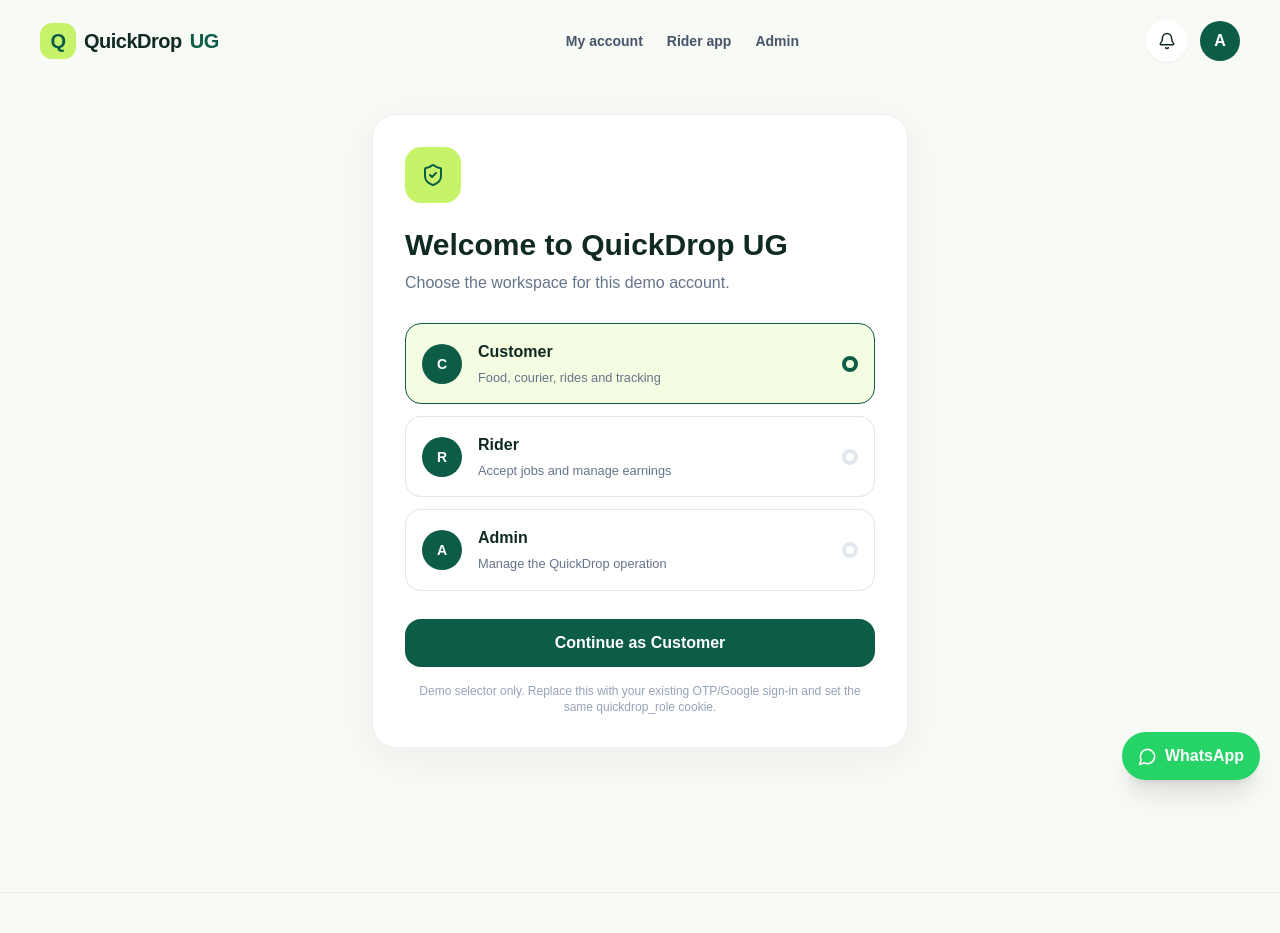
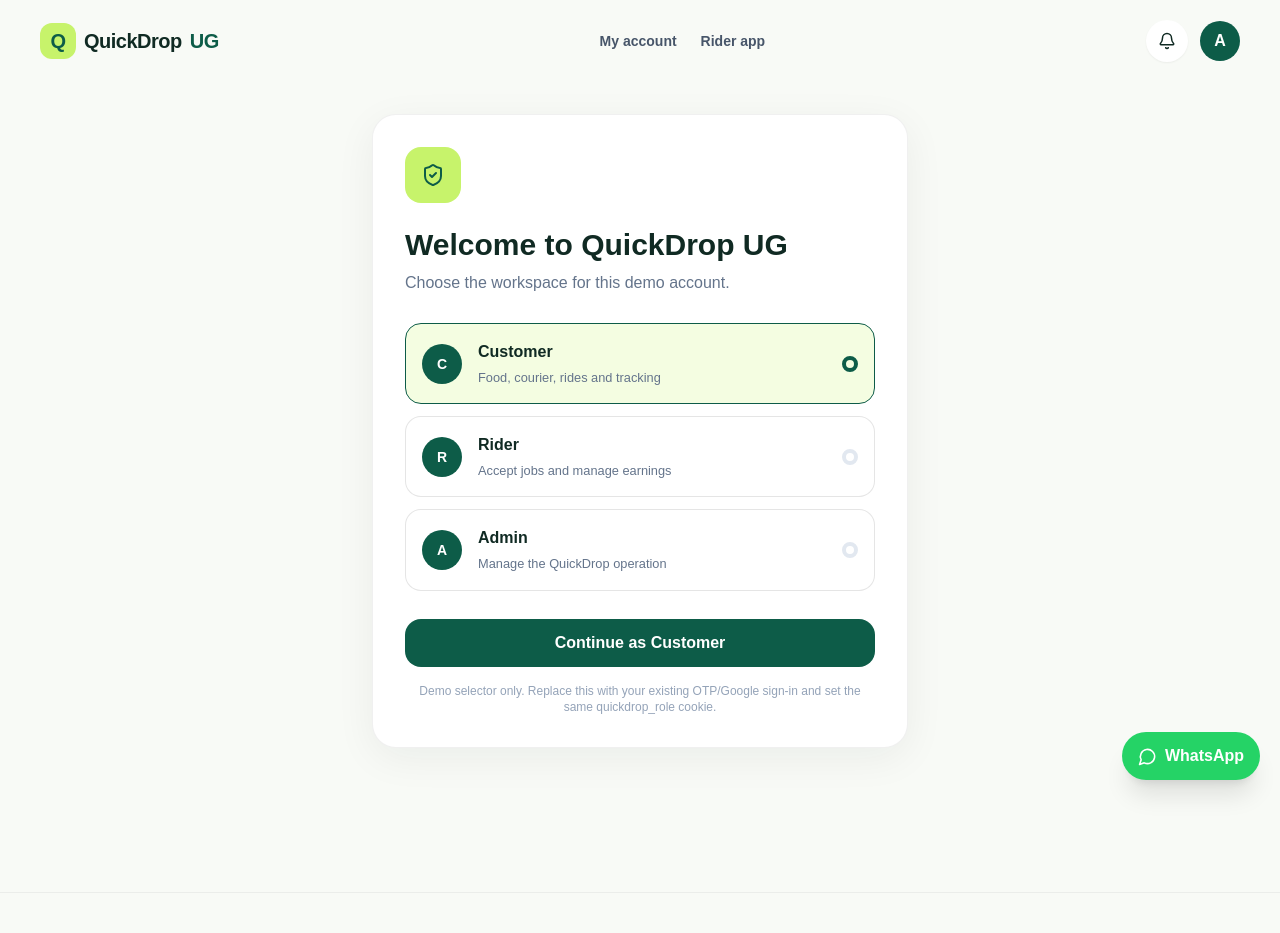
Before and after one commit to bedober/QuickDrop, a Next.js app: page /login in a window 1280 px wide. Shown: the top 933 px of the page. Built offline with nearby package versions, Linux system fonts and the light colour scheme.

Commit message:
Remove admin link from the main navigation

```diff
--- a/app/layout.tsx
+++ b/app/layout.tsx
@@ -3,6 +3,52 @@
 import Link from 'next/link';
 
 export const metadata = { title: 'QuickDrop UG', description: 'Everything delivered. Every ride.' };
+
 export default function RootLayout({ children }: { children: React.ReactNode }) {
- return <html lang="en"><body><div className="min-h-screen"><header className="mx-auto flex max-w-7xl items-center justify-between px-5 py-5 lg:px-10"><Link href="/" className="flex items-center gap-2 text-xl font-black tracking-tight"><span className="grid h-9 w-9 place-items-center rounded-xl bg-lime text-leaf">Q</span>QuickDrop<span className="text-leaf">UG</span></Link><nav className="hidden items-center gap-6 text-sm font-semibold text-slate-600 md:flex"><Link href="/account">My account</Link><Link href="/rider">Rider app</Link><Link href="/admin">Admin</Link></nav><div className="flex items-center gap-3"><button className="rounded-full bg-white p-3 shadow-sm"><Bell size={18}/></button><Link href="/account" className="grid h-10 w-10 place-items-center rounded-full bg-leaf font-bold text-white">A</Link></div></header>{children}<a href="https://wa.me/256700000000" className="fixed bottom-5 right-5 z-20 flex items-center gap-2 rounded-full bg-[#25D366] px-4 py-3 font-bold text-white shadow-xl"><MessageCircle size={19}/> WhatsApp</a><footer className="mx-auto mt-20 max-w-7xl border-t border-black/5 px-5 py-10 text-sm text-slate-500 lg:px-10"><div className="flex flex-wrap justify-between gap-5"><span>© 2024 QuickDrop UG</span><span className="flex items-center gap-2"><ShieldCheck size={16}/> Safe, local and reliable in Kampala</span><span className="flex items-center gap-2"><MapPin size={16}/> Kampala, Uganda</span></div></footer></div></body></html>
+  return (
+    <html lang="en">
+      <body>
+        <div className="min-h-screen">
+          <header className="mx-auto flex max-w-7xl items-center justify-between px-5 py-5 lg:px-10">
+            <Link href="/" className="flex items-center gap-2 text-xl font-black tracking-tight">
+              <span className="grid h-9 w-9 place-items-center rounded-xl bg-lime text-leaf">Q</span>
+              QuickDrop<span className="text-leaf">UG</span>
+            </Link>
+
+            <nav className="hidden items-center gap-6 text-sm font-semibold text-slate-600 md:flex">
+              <Link href="/account">My account</Link>
+              <Link href="/rider">Rider app</Link>
+            </nav>
+
+            <div className="flex items-center gap-3">
+              <button className="rounded-full bg-white p-3 shadow-sm">
+                <Bell size={18} />
+              </button>
+              <Link href="/account" className="grid h-10 w-10 place-items-center rounded-full bg-leaf font-bold text-white">
+                A
+              </Link>
+            </div>
+          </header>
+
+          {children}
+
+          <a href="https://wa.me/256700000000" className="fixed bottom-5 right-5 z-20 flex items-center gap-2 rounded-full bg-[#25D366] px-4 py-3 font-bold text-white shadow-xl">
+            <MessageCircle size={19} /> WhatsApp
+          </a>
+
+          <footer className="mx-auto mt-20 max-w-7xl border-t border-black/5 px-5 py-10 text-sm text-slate-500 lg:px-10">
+            <div className="flex flex-wrap justify-between gap-5">
+              <span>© 2024 QuickDrop UG</span>
+              <span className="flex items-center gap-2">
+                <ShieldCheck size={16} /> Safe, local and reliable in Kampala
+              </span>
+              <span className="flex items-center gap-2">
+                <MapPin size={16} /> Kampala, Uganda
+              </span>
+            </div>
+          </footer>
+        </div>
+      </body>
+    </html>
+  );
 }
```
